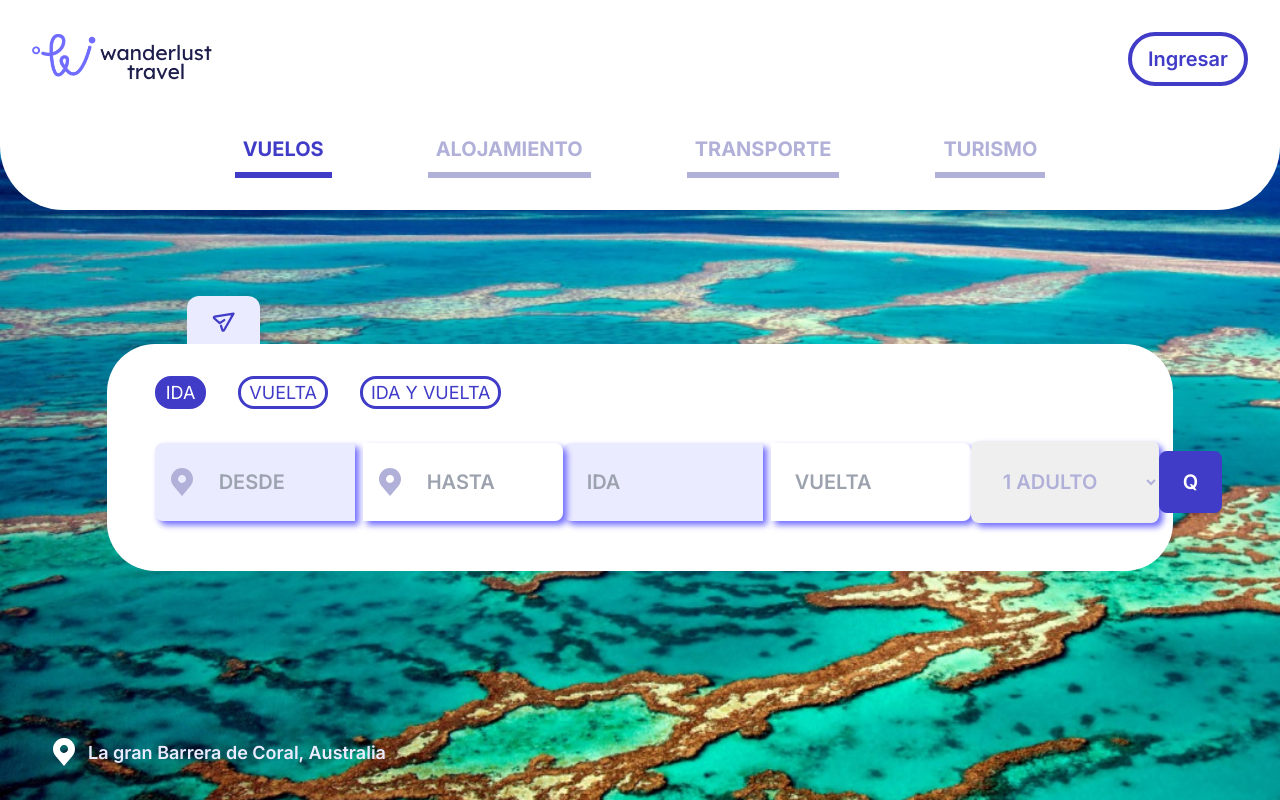
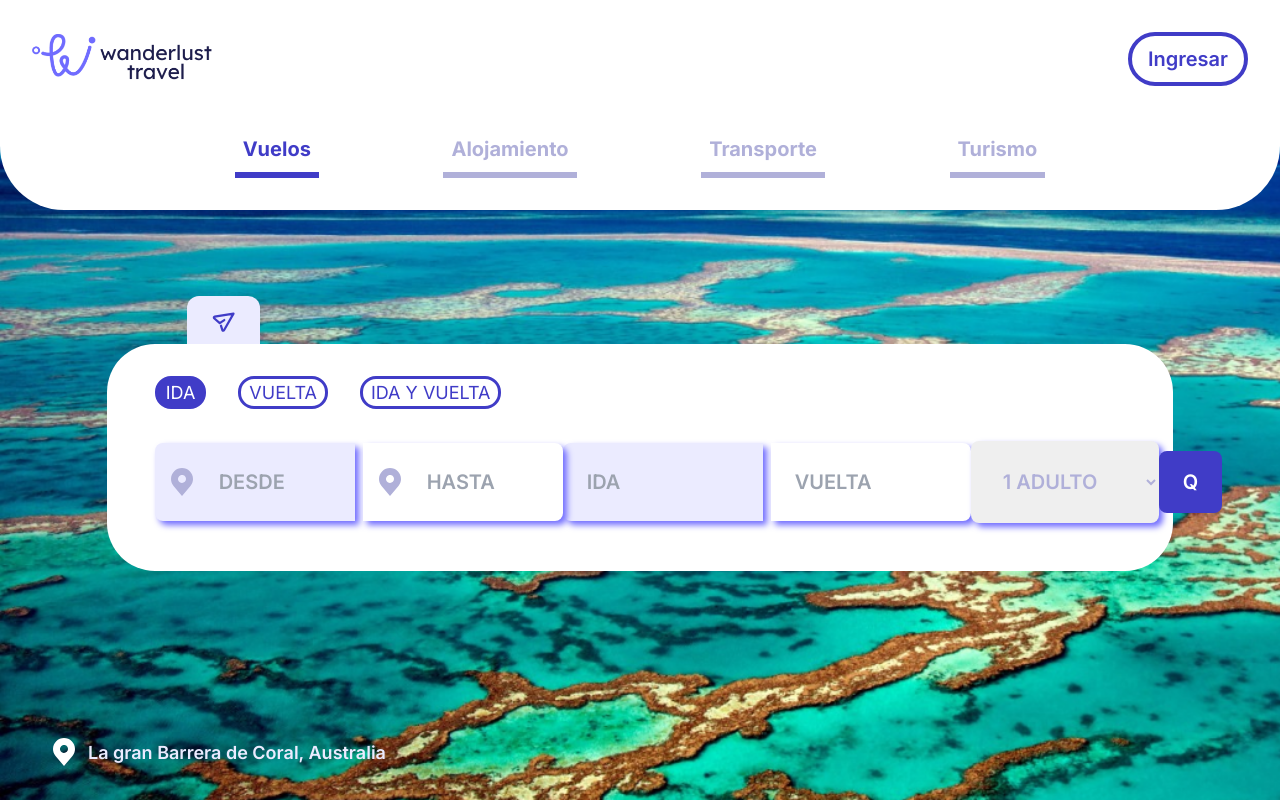
Before and after one commit to Slisandro/wanderlust_frontend, a Next.js app: page / in a window 1280 px wide. Built offline with nearby package versions, Linux system fonts and the light colour scheme.

Commit message:
dispatch and action in nav links

```diff
--- a/src/components/navlink-item-component.tsx
+++ b/src/components/navlink-item-component.tsx
@@ -1,11 +1,26 @@
+'use client'
+import { Menu, useMenu } from "@/store";
+
 export default function NavLinkItemComponent({ title, selected }: { title: string, selected: boolean }) {
+    const { type, setType }: Menu = useMenu<Menu>(s => s as Menu);
+
+    const handleSelect = () => setType(title);
+
     return (
-        <li className={
-            selected ?
-                "font-bold cursor-pointer pb-2 px-2 border-b-[6px] border-b-primary text-[20px] font-[600] uppercase text-primary" :
-                "font-bold cursor-pointer pb-2 px-2 border-b-[6px] border-b-[#B0B0D9] text-[20px] font-[600] uppercase text-[#B0B0D9]"}
+        <li
+            className={
+                type === title ?
+                    "font-bold cursor-pointer pb-2 px-2 border-b-[6px] border-b-primary text-[20px] font-[600] uppercase text-primary" :
+                    "font-bold cursor-pointer pb-2 px-2 border-b-[6px] border-b-[#B0B0D9] text-[20px] font-[600] uppercase text-[#B0B0D9]"
+            }
         >
-            {title}
+            <button
+                id={title}
+                className="w-full bg-transparent border-none"
+                onClick={handleSelect}
+            >
+                {title}
+            </button>
         </li>
     )
 }
```
